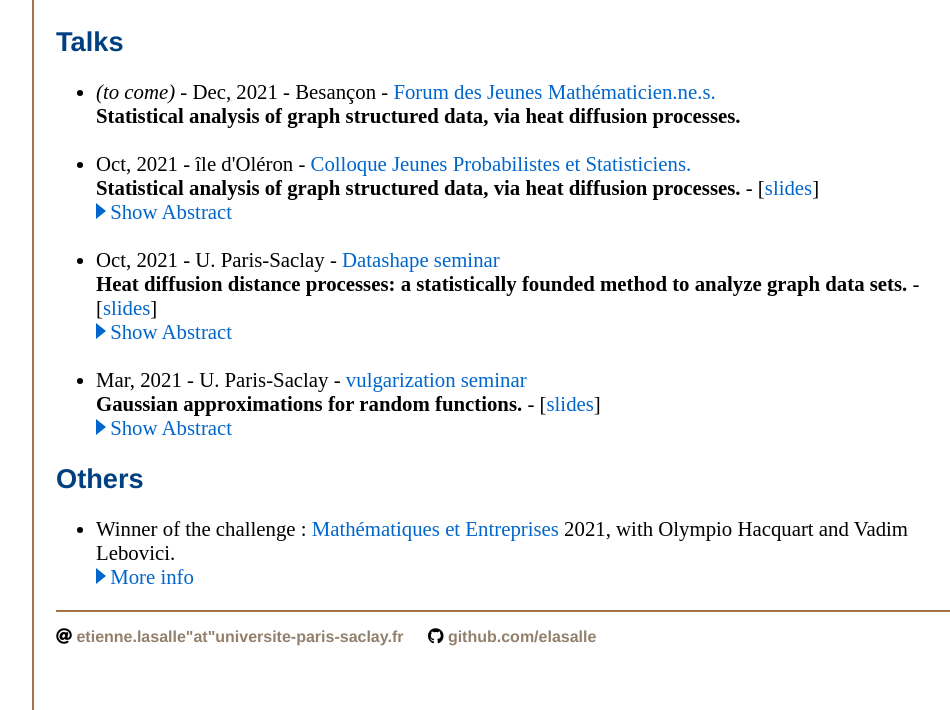
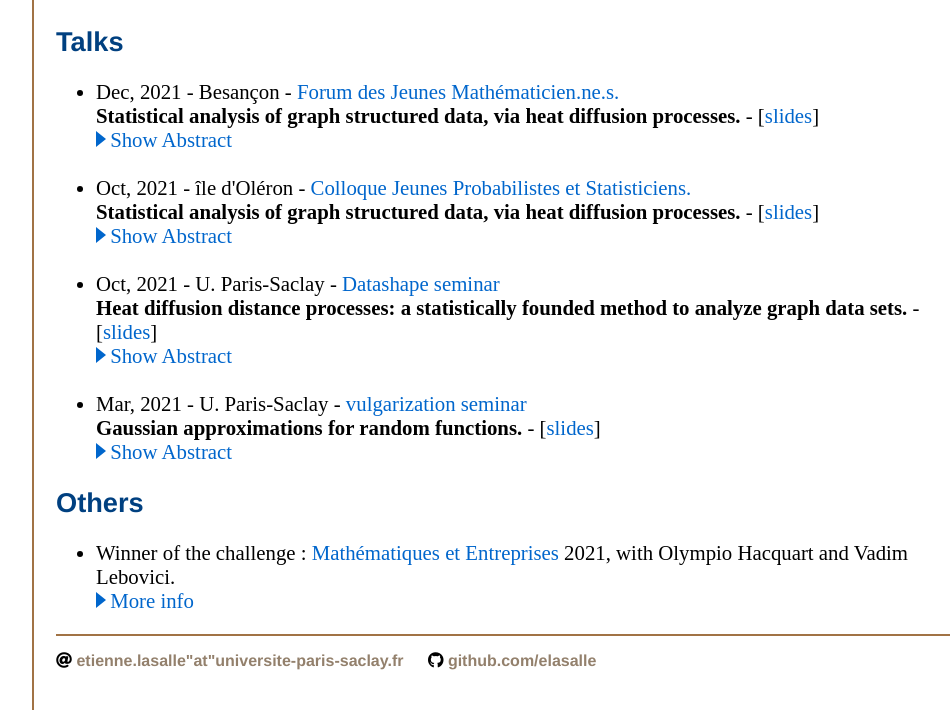
Before and after one commit to elasalle/elasalle.github.io, a Jekyll site: the page built from research/index.html, in a window 1280 px wide and 1167 px high, cut to the strip 457-1167 px from the top of the window. Shown: the whole strip, without its empty margins (120-1070 px from the left). Built offline with Jekyll 4.4.1, drawn with Linux system fonts in a browser that asks for light colours.

Commit message:
Update index.html

```diff
--- a/research/index.html
+++ b/research/index.html
@@ -40,8 +40,13 @@
 
   <h2 class="title2">Talks</h2>
   <ul class="normalsize">
-    <li> <em>(to come)</em> - Dec, 2021 - Besançon - <a href="https://jmb2021.sciencesconf.org/">Forum des Jeunes Mathématicien.ne.s. </a><br>
-  <b>Statistical analysis of graph structured data, via heat diffusion processes.</b> <br>
+    <li>Dec, 2021 - Besançon - <a href="https://jmb2021.sciencesconf.org/">Forum des Jeunes Mathématicien.ne.s. </a><br>
+  <b>Statistical analysis of graph structured data, via heat diffusion processes.</b> - [<a href="slides/2021_12_09_FJM.pdf">slides</a>]<br>
+    <button class="showhide abstract4" onclick="switchDisplayByClassName('abstract4')" style="display: block;"><div class="arrow-right"></div>Show Abstract<span class="dots">...</span></button>
+    <button class="showhide abstract4" onclick="switchDisplayByClassName('abstract4')" style="display : none;"><div class="arrow-top"></div>Hide Abstract</button>
+    <p class="abstracttext abstract4" style="display : none;">
+      When working with weighted graphs, one can interpret weights as the thermal conductivity of edges. This means that heat diffuses faster along edges with higher weights. Given initial conditions, one can use the way heat diffuses to compare graphs. But choosing a relevant and informative diffusion time is often essential and challenging. To circumvent this issue, we choose to take into account the whole diffusion process. For that, we define real-valued processes indexed by all the diffusion times in [0, T] for some T > 0, namely the Heat Kernel Distance (HKD) process and the Heat Persistence Distance (HPD) process. Borrowing tools from TDA, the HPD process is able to compare graphs without known node correspondence or even graphs with different sizes. In this talk, I will introduce these processes and present their statistical properties. Namely, we proved under mild assumptions that they verify a functional central limit theorem and admit a gaussian approximation. Moreover, I will present potential applications of these processes (the construction of confidence bands and two-sample tests).
+  </p>
   </li>
 <br>
     <li>Oct, 2021 - île d'Oléron - <a href="https://jps-2021.sciencesconf.org/">Colloque Jeunes Probabilistes et Statisticiens. </a> <br>
```
